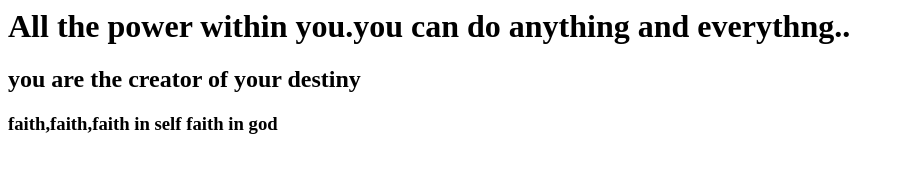
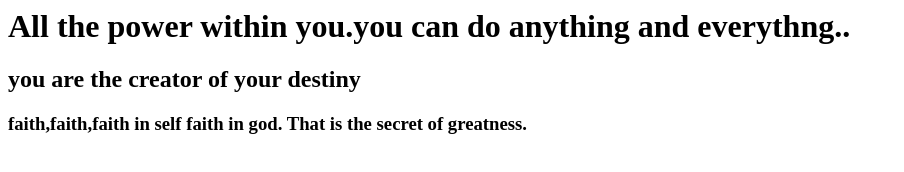
Before and after one commit to mananshaw/firstgitrepo, a plain HTML site: page index.html in a window 1280 px wide. Shown: the whole page, without its empty margins (0-904 px from the left). Drawn offline with Linux system fonts and the light colour scheme.

Commit message:
Update index.html
4th commit

```diff
--- a/index.html
+++ b/index.html
@@ -2,6 +2,6 @@
 <body>
 	<h1>All the power within you.you can do anything and everythng.. </h1>
 	<h2>you are the creator of your destiny</h2>
-	<h3>faith,faith,faith in self faith in god</h3>
+	<h3>faith,faith,faith in self faith in god. That is the secret of greatness.</h3>
 </body>
 </html>
```
